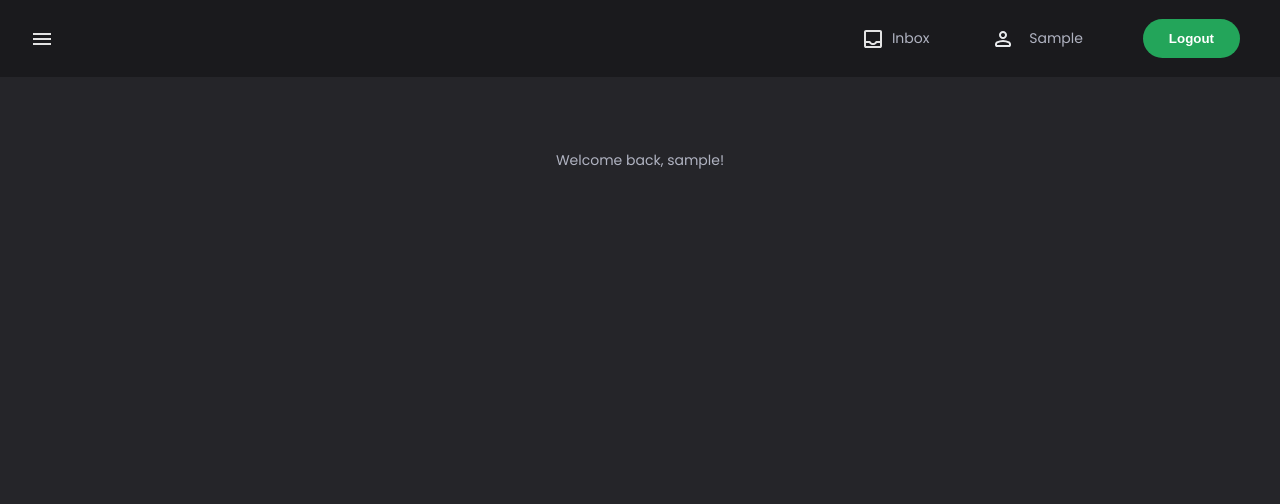
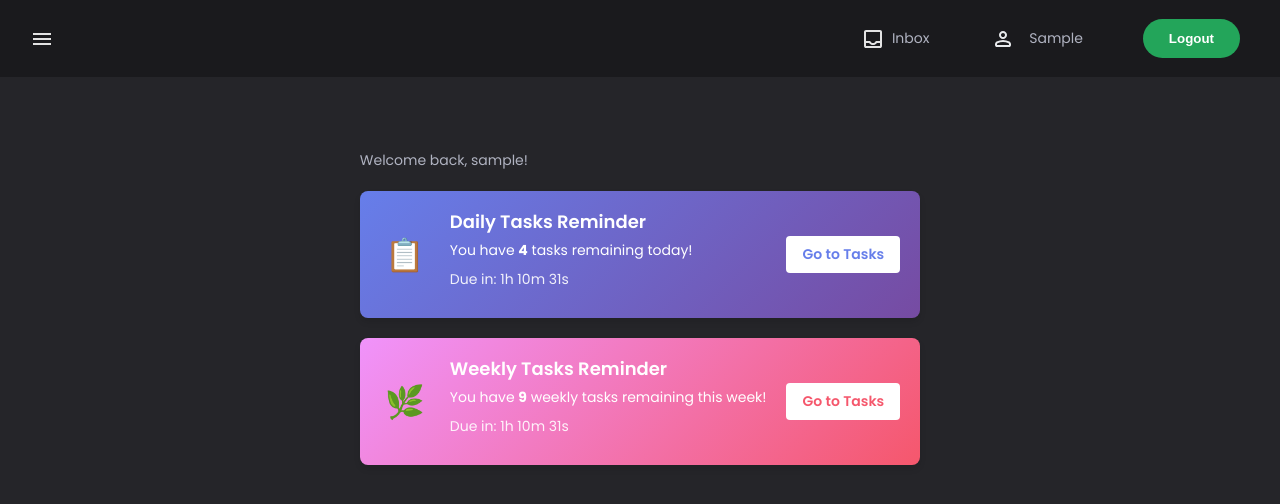
Before and after one commit to Visxal6/Project-B-24, a Django app: page / in a window 1280 px wide. Shown: the top 504 px of the page. Run offline with Django 5.2, Linux system fonts and the light colour scheme; the visitor is signed in with stand-in values (Sample User, id 1); data that the repository does not hold is empty.

Commit message:
add reminder banner to homepage

```diff
--- a/app/templates/app/home.html
+++ b/app/templates/app/home.html
@@ -15,6 +15,158 @@
     <div class="alert {{ message.tags }}">{{ message }}</div>
     {% endfor %}
   </div>
+  {% endif %}
+
+  {% if request.user.is_authenticated and tasks_remaining > 0 %}
+  <div class="tasks-reminder-banner">
+    <div class="reminder-content">
+      <div class="reminder-icon">📋</div>
+      <div class="reminder-text">
+        <h3>Daily Tasks Reminder</h3>
+        <p>You have <strong>{{ tasks_remaining }}</strong> task{{ tasks_remaining|pluralize }} remaining today!</p>
+        {% if time_until_reset %}
+          <p class="countdown">Due in: <span id="countdown">{{ time_until_reset }}</span></p>
+        {% endif %}
+      </div>
+      <a href="{% url 'leaderboard:task_list' %}" class="reminder-button">Go to Tasks</a>
+    </div>
+  </div>
+
+  <style>
+    .tasks-reminder-banner {
+      background: linear-gradient(135deg, #667eea 0%, #764ba2 100%);
+      border-radius: 8px;
+      margin: 20px 0;
+      padding: 20px;
+      color: white;
+      box-shadow: 0 4px 6px rgba(0, 0, 0, 0.1);
+    }
+
+    .reminder-content {
+      display: flex;
+      align-items: center;
+      gap: 20px;
+      max-width: 100%;
+    }
+
+    .reminder-icon {
+      font-size: 32px;
+      min-width: 50px;
+      text-align: center;
+    }
+
+    .reminder-text {
+      flex: 1;
+    }
+
+    .reminder-text h3 {
+      margin: 0 0 8px 0;
+      font-size: 18px;
+      font-weight: 600;
+    }
+
+    .reminder-text p {
+      margin: 0 0 8px 0;
+      font-size: 14px;
+    }
+
+    .countdown {
+      font-size: 12px;
+      opacity: 0.9;
+    }
+
+    .reminder-button {
+      background: white;
+      color: #667eea;
+      padding: 8px 16px;
+      border-radius: 4px;
+      text-decoration: none;
+      font-weight: 600;
+      font-size: 14px;
+      transition: all 0.3s ease;
+      white-space: nowrap;
+    }
+
+    .reminder-button:hover {
+      background: #f0f0f0;
+      transform: translateY(-2px);
+    }
+
+    @media (max-width: 768px) {
+      .reminder-content {
+        flex-direction: column;
+        text-align: center;
+      }
+
+      .reminder-icon {
+        font-size: 24px;
+      }
+
+      .reminder-text h3 {
+        font-size: 16px;
+      }
+
+      .reminder-text p {
+        font-size: 13px;
+      }
+    }
+  </style>
+  {% endif %}
+
+  {% if request.user.is_authenticated and weekly_tasks_remaining > 0 %}
+  <div class="weekly-reminder-banner">
+    <div class="reminder-content">
+      <div class="reminder-icon">🌿</div>
+      <div class="reminder-text">
+        <h3>Weekly Tasks Reminder</h3>
+        <p>You have <strong>{{ weekly_tasks_remaining }}</strong> weekly task{{ weekly_tasks_remaining|pluralize }} remaining this week!</p>
+        {% if time_until_weekly_reset %}
+          <p class="countdown">Due in: <span id="weekly-countdown">{{ time_until_weekly_reset }}</span></p>
+        {% endif %}
+      </div>
+      <a href="{% url 'leaderboard:task_list' %}" class="reminder-button">Go to Tasks</a>
+    </div>
+  </div>
+
+  <style>
+    .weekly-reminder-banner {
+      background: linear-gradient(135deg, #f093fb 0%, #f5576c 100%);
+      border-radius: 8px;
+      margin: 20px 0;
+      padding: 20px;
+      color: white;
+      box-shadow: 0 4px 6px rgba(0, 0, 0, 0.1);
+    }
+
+    .weekly-reminder-banner .reminder-button {
+      background: white;
+      color: #f5576c;
+    }
+
+    .weekly-reminder-banner .reminder-button:hover {
+      background: #f0f0f0;
+      transform: translateY(-2px);
+    }
+
+    @media (max-width: 768px) {
+      .weekly-reminder-banner .reminder-content {
+        flex-direction: column;
+        text-align: center;
+      }
+
+      .weekly-reminder-banner .reminder-icon {
+        font-size: 24px;
+      }
+
+      .weekly-reminder-banner .reminder-text h3 {
+        font-size: 16px;
+      }
+
+      .weekly-reminder-banner .reminder-text p {
+        font-size: 13px;
+      }
+    }
+  </style>
   {% endif %}
 
   <br>
--- a/app/views.py
+++ b/app/views.py
@@ -1,5 +1,10 @@
 from django.contrib import messages
 from django.shortcuts import render
+from django.utils import timezone
+from datetime import datetime, time, timedelta
+import os, json
+from django.conf import settings
+from leaderboard.models import Task
 
 # render html for a request path
 
@@ -8,4 +13,90 @@ def home(request):
     if request.user.is_authenticated:
         messages.success(request, f"Welcome back, {request.user.username}!")
 
-    return render(request, 'app/home.html')
+    tasks_remaining = 0
+    time_until_reset = None
+    weekly_tasks_remaining = 0
+    time_until_weekly_reset = None
+
+    # Calculate remaining tasks and time until reset
+    if request.user.is_authenticated:
+        try:
+            # Load daily tasks template
+            tasks_file = os.path.join(settings.BASE_DIR, "leaderboard", "daily_tasks.json")
+            with open(tasks_file, "r", encoding="utf-8") as f:
+                templates = json.load(f)
+
+            total_tasks = len(templates)
+
+            # Get completed tasks for today
+            today = timezone.localdate()
+            completed_today = Task.objects.filter(
+                user=request.user,
+                completed=True,
+                created_at__date=today
+            ).count()
+
+            tasks_remaining = total_tasks - completed_today
+
+            # Calculate time until midnight (daily reset)
+            now = timezone.now()
+            tomorrow = today + timedelta(days=1)
+            midnight_tomorrow = timezone.make_aware(
+                datetime.combine(tomorrow, time.min)
+            )
+            time_until_reset = midnight_tomorrow - now
+
+            # Format time until reset as human-readable string
+            total_seconds = int(time_until_reset.total_seconds())
+            hours, remainder = divmod(total_seconds, 3600)
+            minutes, seconds = divmod(remainder, 60)
+            time_until_reset = f"{hours}h {minutes}m {seconds}s"
+
+            # Load weekly tasks template
+            weekly_file = os.path.join(settings.BASE_DIR, "leaderboard", "weekly_tasks.json")
+            with open(weekly_file, "r", encoding="utf-8") as f:
+                weekly_templates = json.load(f)
+
+            total_weekly_tasks = len(weekly_templates)
+
+            # Get completed weekly tasks for this week
+            # Week starts on Monday (weekday=0)
+            week_start = today - timedelta(days=today.weekday())
+            completed_weekly = Task.objects.filter(
+                user=request.user,
+                completed=True,
+                created_at__date__gte=week_start,
+                created_at__date__lte=today
+            ).count()
+
+            weekly_tasks_remaining = total_weekly_tasks - completed_weekly
+
+            # Calculate time until Sunday midnight (weekly reset)
+            days_until_sunday = (6 - today.weekday()) % 7
+            if days_until_sunday == 0:
+                days_until_sunday = 7
+
+            next_sunday = today + timedelta(days=days_until_sunday)
+            midnight_sunday = timezone.make_aware(
+                datetime.combine(next_sunday, time.min)
+            )
+            time_until_weekly_reset = midnight_sunday - now
+
+            # Format weekly time until reset as human-readable string
+            total_seconds_weekly = int(time_until_weekly_reset.total_seconds())
+            hours_w, remainder_w = divmod(total_seconds_weekly, 3600)
+            minutes_w, seconds_w = divmod(remainder_w, 60)
+            time_until_weekly_reset = f"{hours_w}h {minutes_w}m {seconds_w}s"
+
+        except Exception:
+            tasks_remaining = -1
+            time_until_reset = -1
+            weekly_tasks_remaining = -1
+            time_until_weekly_reset = -1
+
+    return render(request, 'app/home.html', {
+        'tasks_remaining': tasks_remaining,
+        'time_until_reset': time_until_reset,
+        'weekly_tasks_remaining': weekly_tasks_remaining,
+        'time_until_weekly_reset': time_until_weekly_reset
+    })
```
